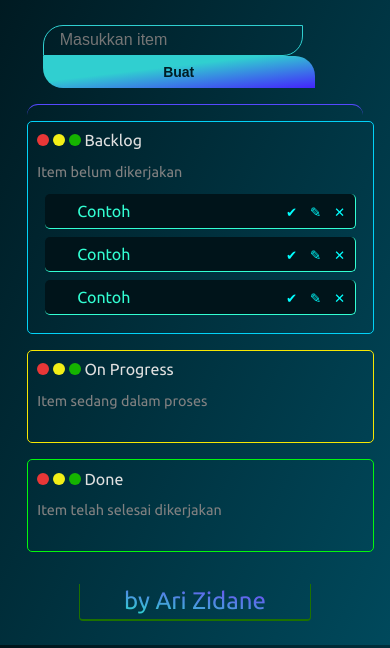
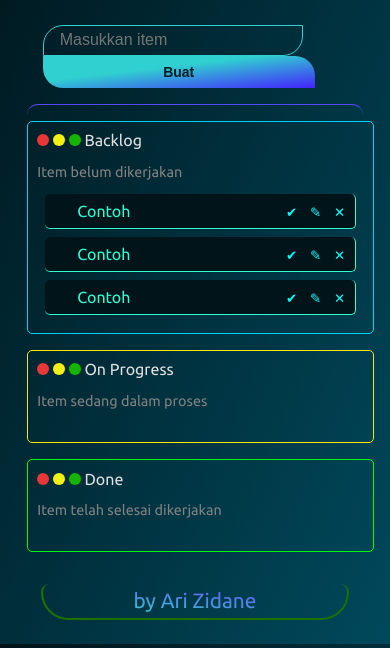
Before and after one commit to arizdn234/Kanban-App, a plain HTML site: page index.html in a window 390 px wide. In both pictures the pointer is over the element "by Ari Zidane". Shown: the part 196-844 px from the top of the page. Drawn offline with Linux system fonts and the light colour scheme.

Commit message:
add: Add animation for each element

```diff
--- a/style.css
+++ b/style.css
@@ -20,12 +20,14 @@ body {
 	display: flex;
 	flex-direction: row;
 	justify-content: center;
+	animation: popUp .4s ease-in-out;
 }
 
 .author {
 	display: flex;
 	flex-direction: row;
 	justify-content: center;
+	animation: popUp .8s ease-in-out;
 }
 
 .board {
@@ -35,6 +37,7 @@ body {
 	border-top: 1px solid #5649ff;
 	border-radius: 11px;
 	padding-top: 1rem;
+	animation: popUp .4s ease-in-out;
 }
 
 .title h3 {
@@ -67,9 +70,11 @@ body {
 
 .author h3:hover {
 	width: 14rem;
-	border-radius: 0 0 4px 4px;
-	border-left: 1px solid #30CFD0;
-	border-right: 1px solid #30CFD0;
+	font-size: 1.8rem;
+	padding: .3rem 5rem;
+	border-radius: 30px 30px 100px 100px;
+	border-left: 2px solid #30CFD0;
+	border-right: 2px solid #30CFD0;
 	animation: colorChanger 2s infinite;
 }
 
@@ -79,6 +84,7 @@ a {
 
 .create-new {
 	padding: 1rem;
+	animation: popUp .5s ease-in-out;
 }
 
 .create-new input {
@@ -100,7 +106,6 @@ a {
 
 .create-new input[type="text"]:hover {
 	width: 17rem;
-
 }
 
 .create-new button {
@@ -240,7 +245,8 @@ a {
 	border-right: 1px solid rgb(50, 255, 211);
 	border-radius: 5px;
 	padding: 0.5rem 0.2rem 0.5rem 2rem;
-	transition: .3s ease;
+	transition: .3s ease-in-out;
+	animation: popUp .6s ease-in-out;
 }
 
 .task:hover {
@@ -278,6 +284,10 @@ a {
 	.create-new button:hover {
 		width: 18rem;
 	}
+	.author h3:hover {
+		font-size: 1.3rem;
+		padding: .3rem 2.5rem;
+	}
 }
 
 @keyframes colorChanger {
@@ -285,3 +295,8 @@ a {
     50% {border-color: green;}
     75% {border-color: purple;}
 }
+
+@keyframes popUp {
+	0% {transform: scale(0); opacity: 0;}
+    100% {transform: scale(1); opacity: 1;}
+}
```
